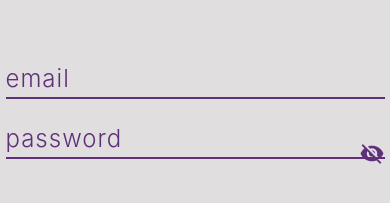
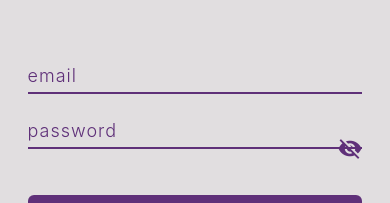
Before and after one commit to VovaPoghosyan/metatah-native, a React Native app: screen /Login in a window 390 px wide. Shown: the part 174-377 px from the top of the page. Built offline with nearby package versions, Linux system fonts and the light colour scheme.

Commit message:
style fix

```diff
--- a/src/components/TextInput/index.js
+++ b/src/components/TextInput/index.js
@@ -48,16 +48,16 @@ const RNSTextInput = (props) => {
 				</View>
 			)}
 
-			{Platform.OS === "ios" && (
+			{/* {Platform.OS === "ios" && (
 				<View
 					style={{ height: 0.5, backgroundColor: Colors.ui_white }}
 				/>
-			)}
+			)} */}
 		</View>
 	);
 };
 
-const HEIGHT = 40;
+const HEIGHT = 35;
 
 const styles = StyleSheet.create({
 	Default: {
--- a/src/screens/LoginScreen/styles.js
+++ b/src/screens/LoginScreen/styles.js
@@ -14,9 +14,10 @@ export const styles = StyleSheet.create({
 	},
 
 	textInput: {
-		fontSize: 24,
+		fontSize: 18,
 		fontWeight: "300",
 		paddingLeft: 0,
+		paddingBottom: 0,
 	},
 
 	buttonContainer: {
--- a/src/screens/register/RegisterScreen/styles.js
+++ b/src/screens/register/RegisterScreen/styles.js
@@ -32,7 +32,7 @@ export const styles = StyleSheet.create({
 	},
 
 	textInput: {
-		fontSize: 24,
+		fontSize: 18,
 		fontWeight: "300",
 		paddingLeft: 0,
 	},
```
